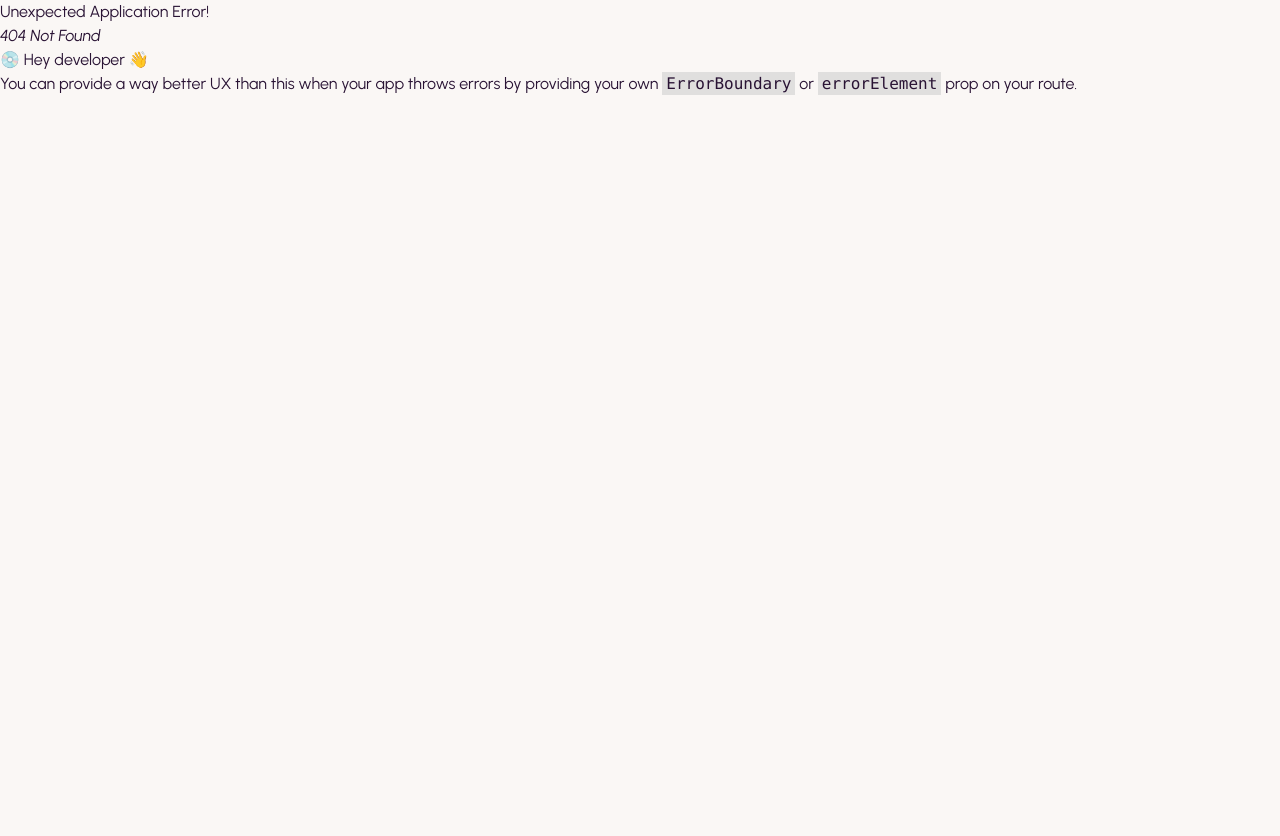
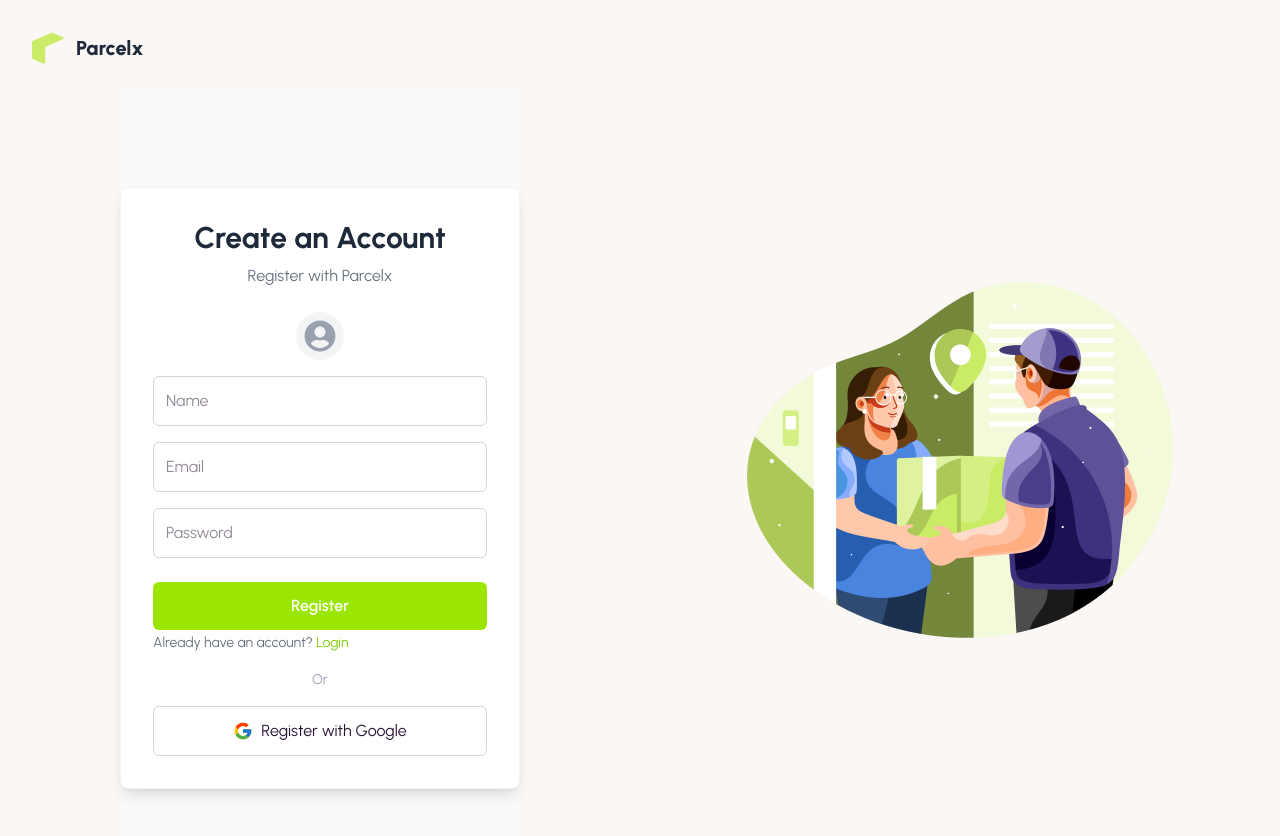
Before and after one commit to nomayen31/Parcelx-client-, a React (Vite) app: page /register in a window 1280 px wide. Before the commit this address had no page. Shown: the top 836 px of the page. Before the commit the page ends 800 px from the top, so only its background shows below. Built offline with nearby package versions, Linux system fonts and the light colour scheme.

Commit message:
login , register

```diff
--- a/src/Pages/Authentication/Login/Login.jsx
+++ b/src/Pages/Authentication/Login/Login.jsx
@@ -1,54 +1,111 @@
 import React, { useState } from 'react';
+import { useForm } from 'react-hook-form';
+import { FaGoogle, FaEye, FaEyeSlash } from 'react-icons/fa';
+import { Link } from 'react-router-dom';
 
 const Login = () => {
-  const [email, setEmail] = useState('');
-  const [password, setPassword] = useState('');
+  const {
+    register,
+    handleSubmit,
+    formState: { errors },
+  } = useForm();
 
-  const handleSubmit = (e) => {
-    e.preventDefault();
-    // Handle login logic here
-    console.log('Email:', email);
-    console.log('Password:', password);
+  const [showPassword, setShowPassword] = useState(false);
+
+  // Handle form submission
+  const onSubmit = (data) => {
+    console.log('Form Data:', data);
   };
 
   return (
     <div className="flex justify-center items-center h-screen">
       <div className="w-[400px] bg-white p-8 rounded-lg shadow-lg">
-        <h2 className="text-2xl font-bold text-center text-gray-800 mb-6">Login</h2>
-        <form onSubmit={handleSubmit}>
+        <h2 className="text-3xl font-bold text-center text-gray-800 mb-6">
+          Welcome Back
+        </h2>
+        <p className="text-center text-gray-600 mb-6">Login with Parcelx</p>
+
+        <form onSubmit={handleSubmit(onSubmit)}>
+          {/* Email Field */}
           <div className="mb-4">
-            <label htmlFor="email" className="block text-sm font-semibold text-gray-700">
+            <label
+              htmlFor="email"
+              className="block text-sm font-semibold text-gray-700"
+            >
               Email
             </label>
             <input
+              id="email"
               type="email"
-              id="email"
-              name="email"
-              value={email}
-              onChange={(e) => setEmail(e.target.value)}
-              required
-              className="w-full p-3 border border-gray-300 rounded-md focus:outline-none focus:ring-2 focus:ring-green-400"
               placeholder="Enter your email"
+              className={`w-full p-3 border rounded-md focus:outline-none focus:ring-2 ${
+                errors.email
+                  ? 'border-red-500 focus:ring-red-400'
+                  : 'border-gray-300 focus:ring-green-400'
+              }`}
+              {...register('email', {
+                required: 'Email is required',
+                pattern: {
+                  value: /^[^\s@]+@[^\s@]+\.[^\s@]+$/,
+                  message: 'Invalid email address',
+                },
+              })}
             />
+            {errors.email && (
+              <p className="text-red-500 text-sm mt-1">
+                {errors.email.message}
+              </p>
+            )}
           </div>
 
-          <div className="mb-6">
-            <label htmlFor="password" className="block text-sm font-semibold text-gray-700">
+          {/* Password Field */}
+          <div className="mb-4 relative">
+            <label
+              htmlFor="password"
+              className="block text-sm font-semibold text-gray-700"
+            >
               Password
             </label>
             <input
-              type="password"
               id="password"
-              name="password"
-              value={password}
-              onChange={(e) => setPassword(e.target.value)}
-              required
-              className="w-full p-3 border border-gray-300 rounded-md focus:outline-none focus:ring-2 focus:ring-green-400"
+              type={showPassword ? 'text' : 'password'}
               placeholder="Enter your password"
+              className={`w-full p-3 border rounded-md focus:outline-none focus:ring-2 pr-10 ${
+                errors.password
+                  ? 'border-red-500 focus:ring-red-400'
+                  : 'border-gray-300 focus:ring-green-400'
+              }`}
+              {...register('password', {
+                required: 'Password is required',
+                minLength: {
+                  value: 6,
+                  message: 'Password must be at least 6 characters',
+                },
+              })}
             />
+            {/* Eye Icon */}
+            <span
+              onClick={() => setShowPassword(!showPassword)}
+              className="absolute right-3 top-[38px] cursor-pointer text-gray-600 hover:text-gray-800"
+            >
+              {showPassword ? <FaEyeSlash /> : <FaEye />}
+            </span>
+
+            {errors.password && (
+              <p className="text-red-500 text-sm mt-1">
+                {errors.password.message}
+              </p>
+            )}
           </div>
 
-          <div className="flex items-center justify-between mb-6">
+          {/* Submit + Forgot Password */}
+          <div className="flex flex-col gap-3 mb-6">
+            <a
+              href="#"
+              className="text-sm text-green-500 hover:underline text-right"
+            >
+              Forget Password?
+            </a>
             <button
               type="submit"
               className="w-full bg-green-500 text-white py-3 rounded-md font-semibold hover:bg-green-600 focus:outline-none"
@@ -57,13 +114,25 @@ const Login = () => {
             </button>
           </div>
 
+          {/* Register Link */}
           <div className="text-center">
-            <p className="text-sm text-gray-600">
+            <Link to="/register" className="text-sm text-gray-600">
               Don't have an account?{' '}
               <a href="#" className="text-green-500 hover:underline">
-                Sign up
+                Register
               </a>
-            </p>
+            </Link>
+          </div>
+
+          {/* Google Login */}
+          <div className="text-center mt-6">
+            <p className="text-sm text-gray-600">Or</p>
+            <button
+              type="button"
+              className="w-full flex items-center justify-center bg-gray-200 text-gray-700 py-3 rounded-md mt-3 hover:bg-gray-300"
+            >
+              <FaGoogle className="mr-3" /> Login with Google
+            </button>
           </div>
         </form>
       </div>
--- /dev/null
+++ b/src/Pages/Authentication/Login/Registation/Registration.jsx
@@ -0,0 +1,101 @@
+import React, { useState } from "react";
+import { FaUserCircle } from "react-icons/fa";
+import { FcGoogle } from "react-icons/fc";
+import { Link } from "react-router-dom";
+
+const Registration = () => {
+  const [formData, setFormData] = useState({
+    name: "",
+    email: "",
+    password: "",
+  });
+
+  const handleChange = (e) => {
+    const { name, value } = e.target;
+    setFormData({ ...formData, [name]: value });
+  };
+
+  const handleSubmit = (e) => {
+    e.preventDefault();
+    console.log("Form Data Submitted:", formData);
+    // You can add API logic here
+  };
+
+  return (
+    <div className="flex justify-center items-center h-screen bg-gray-50">
+      <div className="w-[400px] bg-white p-8 rounded-lg shadow-lg border border-gray-100">
+        <h2 className="text-3xl font-bold text-center text-gray-800 mb-2">
+          Create an Account
+        </h2>
+        <p className="text-center text-gray-500 mb-6">Register with Parcelx</p>
+
+        <div className="flex justify-center mb-4">
+          <FaUserCircle className="text-5xl text-gray-400 bg-gray-100 p-2 rounded-full" />
+        </div>
+
+        <form onSubmit={handleSubmit}>
+          <div className="mb-4">
+            <input
+              type="text"
+              name="name"
+              placeholder="Name"
+              value={formData.name}
+              onChange={handleChange}
+              className="w-full p-3 border border-gray-300 rounded-md focus:outline-none focus:ring-2 focus:ring-lime-400"
+              required
+            />
+          </div>
+
+          <div className="mb-4">
+            <input
+              type="email"
+              name="email"
+              placeholder="Email"
+              value={formData.email}
+              onChange={handleChange}
+              className="w-full p-3 border border-gray-300 rounded-md focus:outline-none focus:ring-2 focus:ring-lime-400"
+              required
+            />
+          </div>
+
+          <div className="mb-6">
+            <input
+              type="password"
+              name="password"
+              placeholder="Password"
+              value={formData.password}
+              onChange={handleChange}
+              className="w-full p-3 border border-gray-300 rounded-md focus:outline-none focus:ring-2 focus:ring-lime-400"
+              required
+            />
+          </div>
+
+          <button
+            type="submit"
+            className="w-full bg-lime-400 hover:bg-lime-500 text-white font-semibold py-3 rounded-md transition duration-300"
+          >
+            Register
+          </button>
+        </form>
+
+        <Link to='/login' className="text-center text-sm text-gray-500 mt-4">
+          Already have an account?{" "}
+          <span className="text-lime-500 hover:underline cursor-pointer">
+            Login
+          </span>
+        </Link>
+
+        <div className="flex items-center justify-center my-4">
+          <span className="text-gray-400 text-sm">Or</span>
+        </div>
+
+        <button className="w-full flex items-center justify-center border border-gray-300 rounded-md py-3 hover:bg-gray-100 transition duration-300">
+          <FcGoogle className="text-xl mr-2" />
+          Register with Google
+        </button>
+      </div>
+    </div>
+  );
+};
+
+export default Registration;
--- a/src/Pages/Shared/NavBar/NavBar.jsx
+++ b/src/Pages/Shared/NavBar/NavBar.jsx
@@ -51,14 +51,14 @@ const NavBar = () => {
           </Link>
 
           <Link
-            to="/signin"
+            to="/login"
             className="px-4 py-2 rounded-full border border-gray-300 text-gray-700 font-medium hover:bg-gray-50 transition"
           >
             Sign In
           </Link>
 
           <Link
-            to="/signup"
+            to="/register"
             className="flex items-center gap-2 px-4 py-2 rounded-full bg-lime-400 text-gray-900 font-semibold hover:bg-lime-500 transition"
           >
             Sign Up
--- a/src/Router/Router.jsx
+++ b/src/Router/Router.jsx
@@ -3,6 +3,7 @@ import MainLayouts from "../Layouts/MainLayouts";
 import Home from "../Pages/Home/Home/Home";
 import AuthLayout from "../Layouts/AuthLayout";
 import Login from "../Pages/Authentication/Login/Login";
+import Registration from "../Pages/Authentication/Login/Registation/Registration";
 
 export const router = createBrowserRouter([
   {
@@ -22,6 +23,10 @@ export const router = createBrowserRouter([
       {
         path:'/login',
         element:<Login/>
+      },
+      {
+        path:'/register',
+        element:<Registration/>
       }
     ]
   }
```
